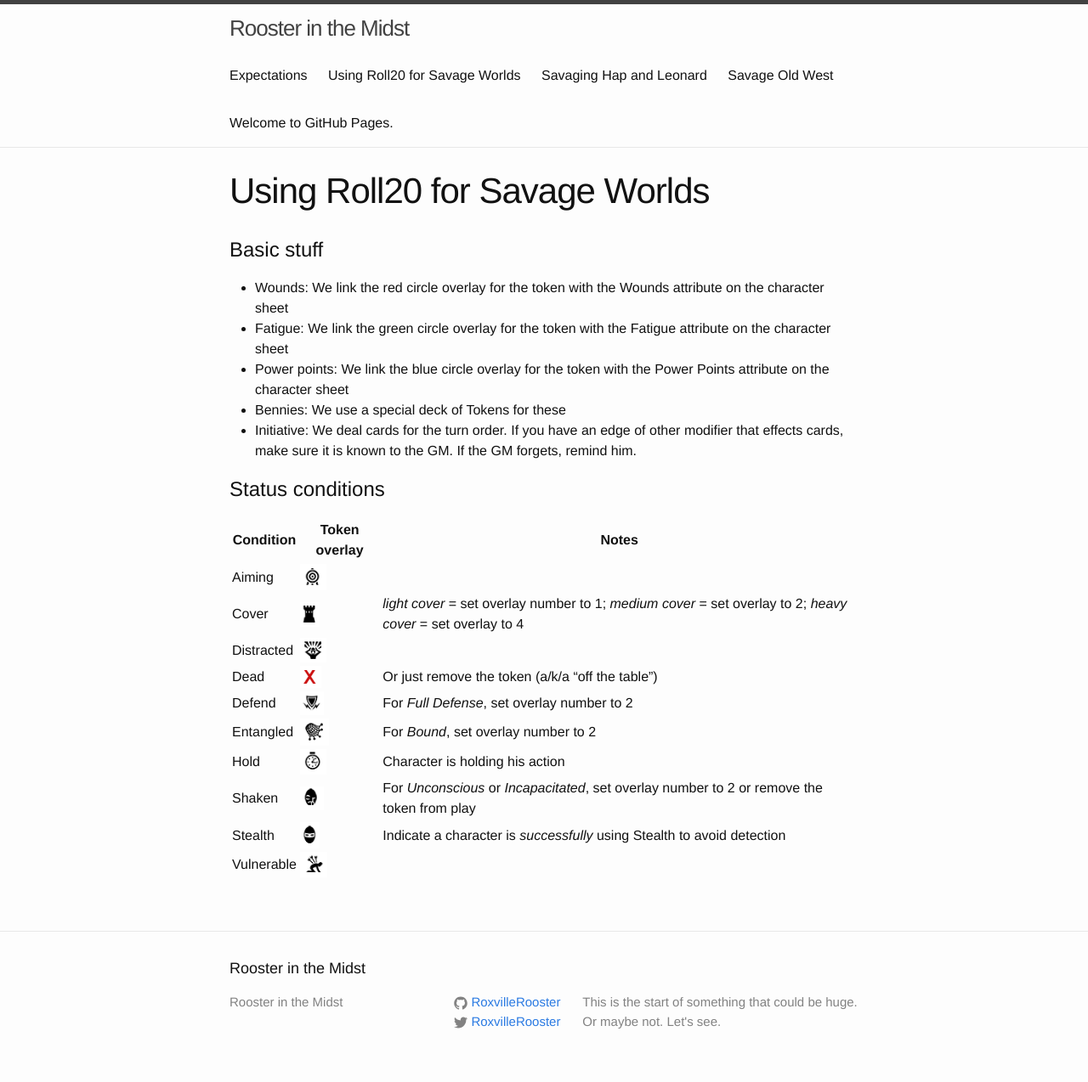
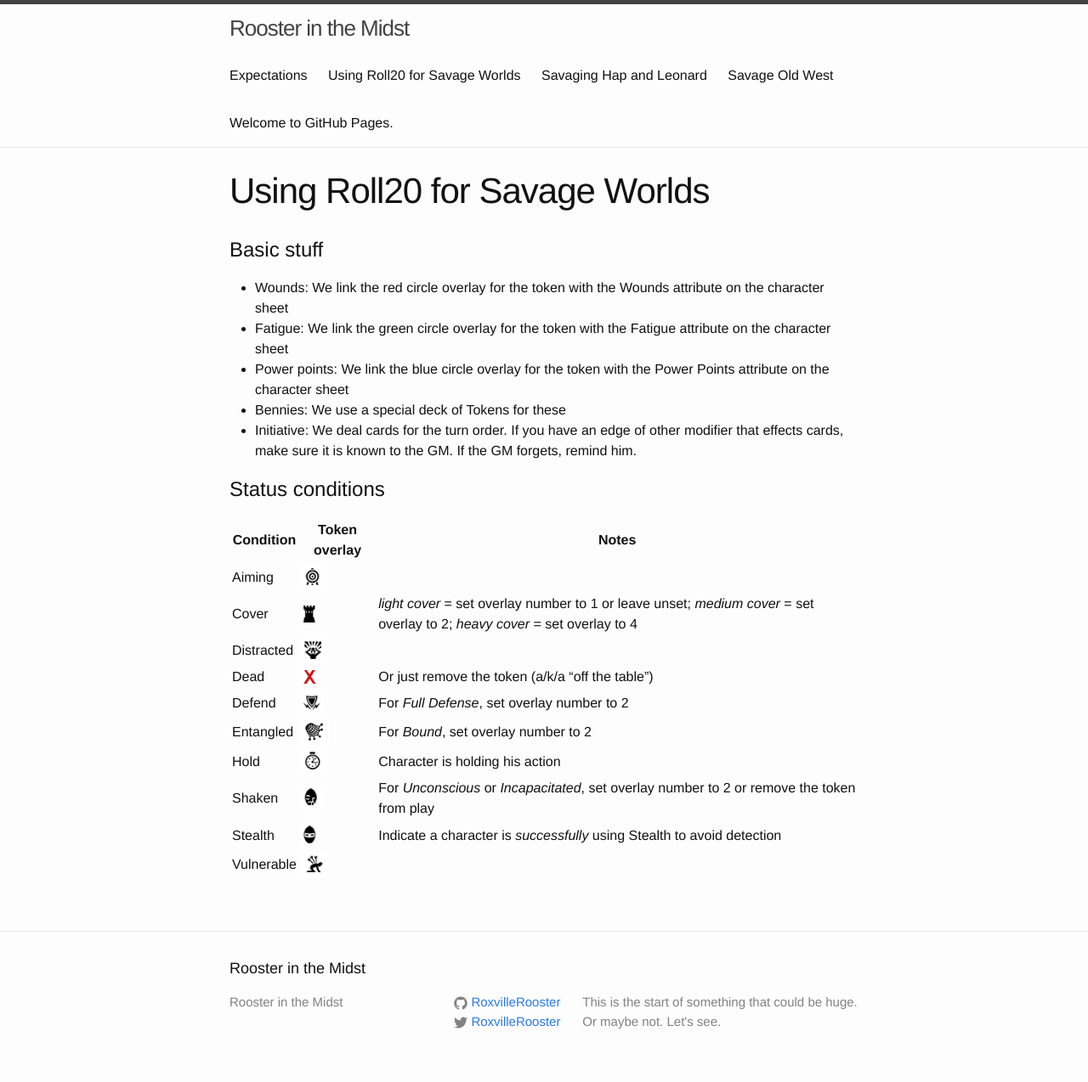
Before and after one commit to achall36/RoxvilleRooster.github.io, a Jekyll site: the page built from roll20_savage_worlds.md, in a window 1280 px wide. Shown: the whole page at 85% size. Built offline with Jekyll 4.4.1, drawn with Linux system fonts in a browser that asks for light colours.

Commit message:
Update roll20_savage_worlds.md

```diff
--- a/roll20_savage_worlds.md
+++ b/roll20_savage_worlds.md
@@ -18,7 +18,7 @@
 | Condition | Token overlay | Notes |
 | - | - | - |
 | Aiming | ![Aim](/images/roll20/target.PNG "Aiming") |   |
-| Cover | ![Cover](/images/roll20/tower.PNG "Cover") |  *light cover* = set overlay number to 1; *medium cover* = set overlay to 2; *heavy cover* = set overlay to 4 |
+| Cover | ![Cover](/images/roll20/tower.PNG "Cover") |  *light cover* = set overlay number to 1 or leave unset; *medium cover* = set overlay to 2; *heavy cover* = set overlay to 4 |
 | Distracted | ![Distracted](/images/roll20/screaming_brain.PNG "Distracted") |   |
 | Dead | ![Dead](/images/roll20/red_x.PNG "Dead")  | Or just remove the token (a/k/a "off the table")  |
 | Defend | ![Defending](/images/roll20/shield.PNG "Defending") | For *Full Defense*, set overlay number to 2 |
```
